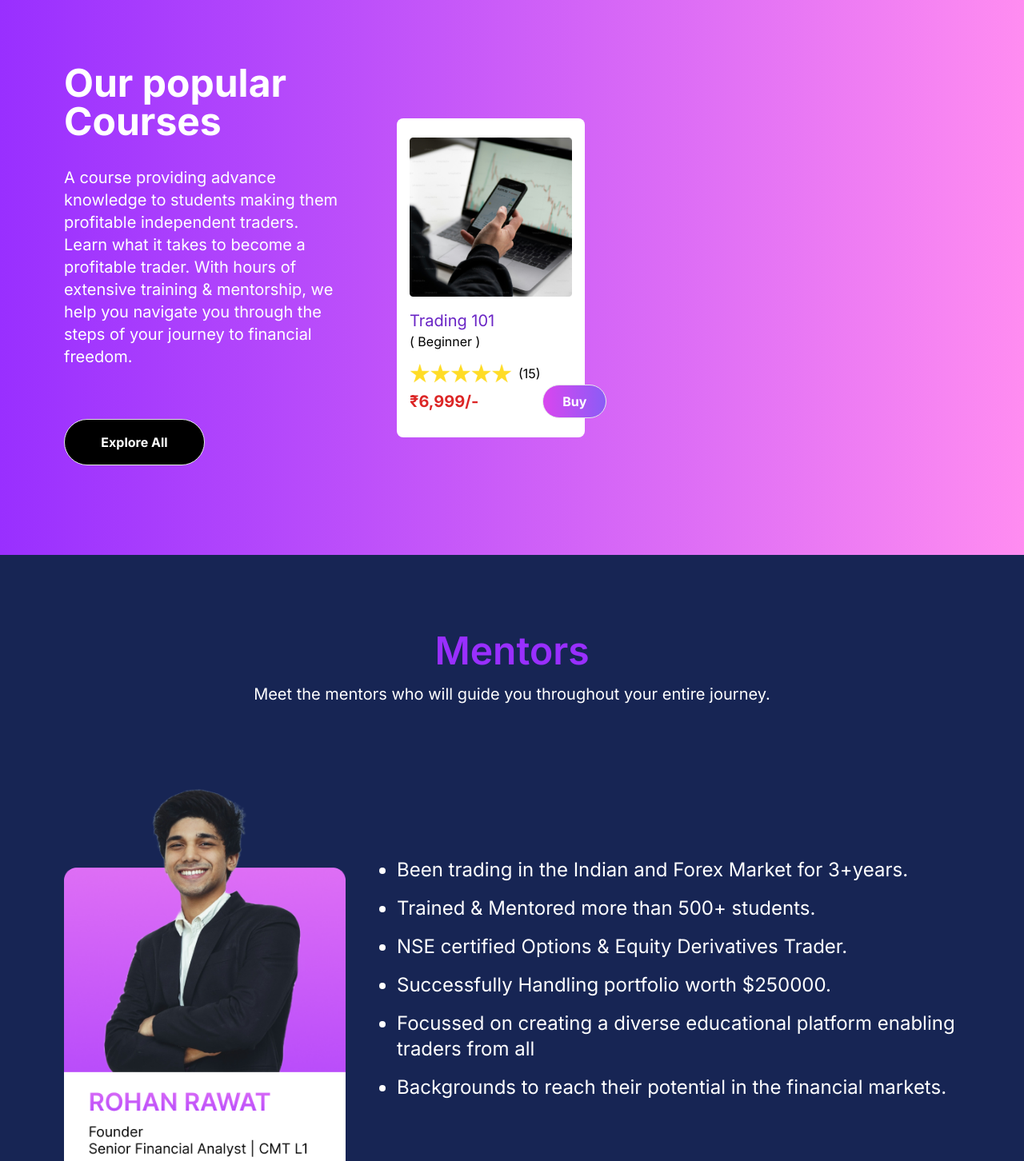
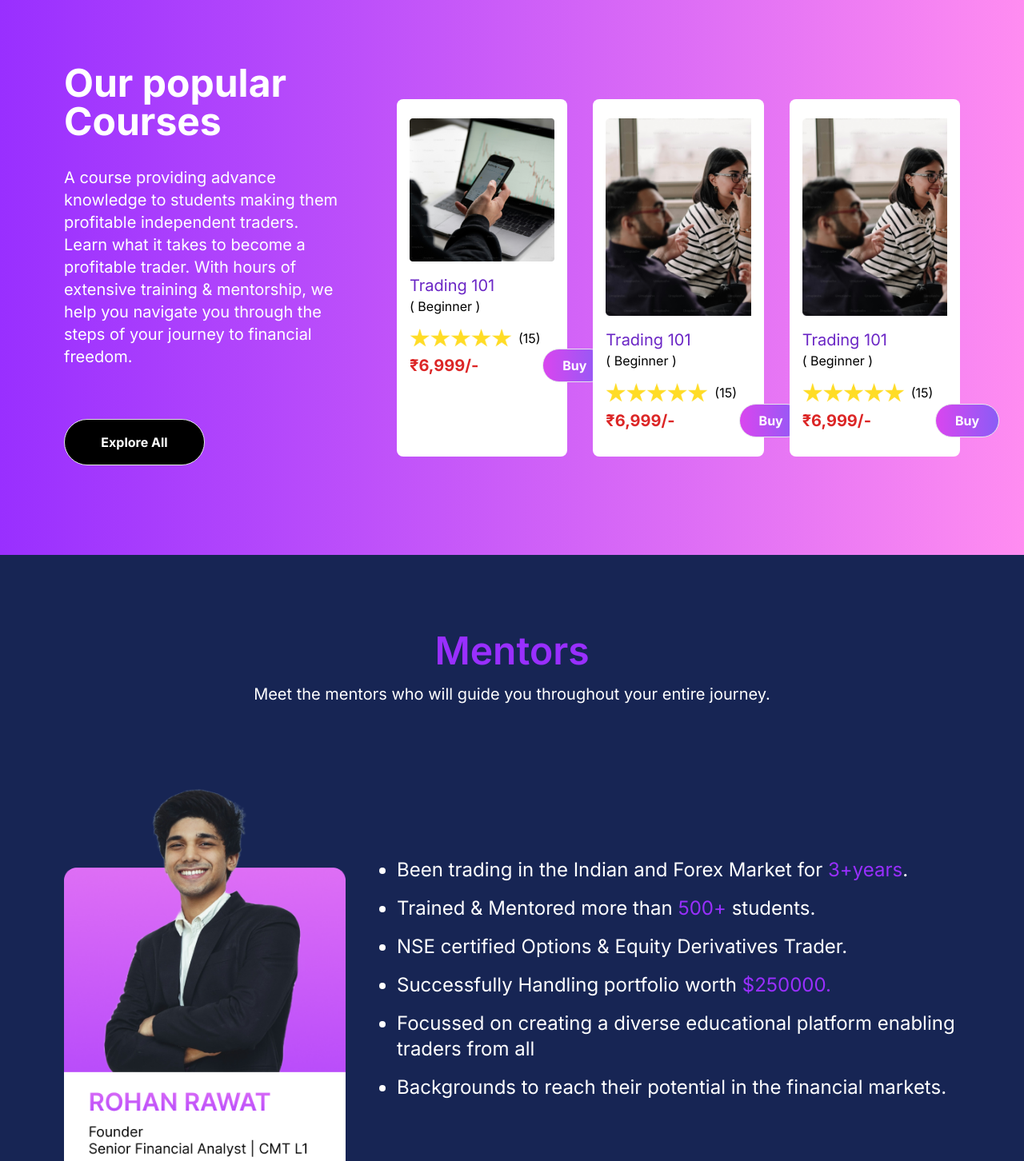
Before and after one commit to mansisuresh8/know-trade, a Next.js app: page / in a window 1280 px wide. Shown: the part 1680-3132 px from the top of the page at 80% size. Built offline with nearby package versions, Linux system fonts and the light colour scheme.

Commit message:
updates new

```diff
--- a/src/components/home/CoursesSection.jsx
+++ b/src/components/home/CoursesSection.jsx
@@ -23,7 +23,7 @@ const CoursesSection = () => {
           </div>
 
           <div className="w-full lg:w-2/3">
-            <div className="grid grid-cols-3 ">
+            <div className="grid grid-cols-3 gap-8 w-full">
               <div className="bg-white text-black rounded-lg px-4 py-6 ">
                 <div className="w-full">
                   <Image
@@ -39,7 +39,7 @@ const CoursesSection = () => {
                     <p className="text-[#6A25C5] text-xl">Trading 101</p>
                     <p>( Beginner )</p>
                   </div>
-                  <div  className="flex justify-start  items-start">
+                  <div className="flex justify-start  items-start">
                     <div className="w-32">
                       <img src="/images/home/star.png" alt="" />
                     </div>
@@ -49,12 +49,77 @@ const CoursesSection = () => {
                     <div className="flex justify-between items-center ">
                       <p className="text-xl text-red-600 font-bold">₹6,999/-</p>
                       <section className="w-full px-20">
-                      <div className="bg-gradient-to-l from-violet-500 to-fuchsia-500 text-white rounded-full border text-center py-2 w-20  transition ease-in-out hover:-translate-y-1 hover:scale-110 duration-300">
-                        <button className="font-bold">Buy</button>
-                      </div>
-                    </section>
+                        <div className="bg-gradient-to-l from-violet-500 to-fuchsia-500 text-white rounded-full border text-center py-2 w-20  transition ease-in-out hover:-translate-y-1 hover:scale-110 duration-300">
+                          <button className="font-bold">Buy</button>
+                        </div>
+                      </section>
                     </div>
-
+                  </div>
+                </div>
+              </div>
+              <div className="bg-white text-black rounded-lg px-4 py-6 ">
+                <div className="w-full">
+                  <Image
+                    src={"/images/home/courses-section-3.png"}
+                    alt=""
+                    height={500}
+                    width={500}
+                    className="object-contain w-full"
+                  />
+                </div>
+                <div>
+                  <div className="flex flex-col justify-between items-start py-4">
+                    <p className="text-[#6A25C5] text-xl">Trading 101</p>
+                    <p>( Beginner )</p>
+                  </div>
+                  <div className="flex justify-start  items-start">
+                    <div className="w-32">
+                      <img src="/images/home/star.png" alt="" />
+                    </div>
+                    <p className="px-2">(15)</p>
+                  </div>
+                  <div className="">
+                    <div className="flex justify-between items-center ">
+                      <p className="text-xl text-red-600 font-bold">₹6,999/-</p>
+                      <section className="w-full px-20">
+                        <div className="bg-gradient-to-l from-violet-500 to-fuchsia-500 text-white rounded-full border text-center py-2 w-20  transition ease-in-out hover:-translate-y-1 hover:scale-110 duration-300">
+                          <button className="font-bold">Buy</button>
+                        </div>
+                      </section>
+                    </div>
+                  </div>
+                </div>
+              </div>
+              <div className="bg-white text-black rounded-lg px-4 py-6 ">
+                <div className="w-full">
+                  <Image
+                    src={"/images/home/courses-section-3.png"}
+                    alt=""
+                    height={500}
+                    width={500}
+                    className="object-contain w-full"
+                  />
+                </div>
+                <div>
+                  <div className="flex flex-col justify-between items-start py-4">
+                    <p className="text-[#6A25C5] text-xl">Trading 101</p>
+                    <p>( Beginner )</p>
+                  </div>
+                  <div className="flex justify-start  items-start">
+                    <div className="w-32">
+                      <img src="/images/home/star.png" alt="" />
+                    </div>
+                    <p className="px-2">(15)</p>
+                  </div>
+                  <div className="">
+                    <div className="flex justify-between items-center ">
+                      <p className="text-xl text-red-600 font-bold">₹6,999/-</p>
+                      <section className="w-full px-20">
+                        <div className="bg-gradient-to-l from-violet-500 to-fuchsia-500 text-white rounded-full border text-center py-2 w-20  transition ease-in-out hover:-translate-y-1 hover:scale-110 duration-300">
+                          <button className="font-bold">Buy</button>
+                        </div>
+                      </section>
+                    </div>
                   </div>
                 </div>
               </div>
--- a/src/components/home/MentorsSection.jsx
+++ b/src/components/home/MentorsSection.jsx
@@ -7,8 +7,10 @@ const MentorsSection = () => {
       <div className="container px-4 lg:px-20 ">
         <div className="flex flex-col justify-center items-center gap-4">
           <div className="flex justify-center items-center py-20">
-            <div >
-              <p className="text-5xl font-semibold text-center text-[#992FFF] py-4">Mentors</p>
+            <div>
+              <p className="text-5xl font-semibold text-center text-[#992FFF] py-4">
+                Mentors
+              </p>
               <p className="text-xl">
                 Meet the mentors who will guide you throughout your entire
                 journey.
@@ -33,11 +35,18 @@ const MentorsSection = () => {
               <div className="w-2/3">
                 <ul className="text-white list-disc text-2xl space-y-4">
                   <li>
-                    Been trading in the Indian and Forex Market for 3+years.
+                    Been trading in the Indian and Forex Market for{" "}
+                    <span className="text-[#992FFF]">3+years</span>.
                   </li>
-                  <li>Trained & Mentored more than 500+ students. </li>
+                  <li>
+                    Trained & Mentored more than{" "}
+                    <span className="text-[#992FFF]">500+</span> students.{" "}
+                  </li>
                   <li>NSE certified Options & Equity Derivatives Trader. </li>
-                  <li>Successfully Handling portfolio worth $250000. </li>
+                  <li>
+                    Successfully Handling portfolio worth{" "}
+                    <span className="text-[#992FFF]">$250000.</span>{" "}
+                  </li>
                   <li>
                     Focussed on creating a diverse educational platform enabling
                     traders from all
@@ -49,22 +58,18 @@ const MentorsSection = () => {
                 </ul>
               </div>
             </div>
-
-
           </section>
 
           <section className="flex flex-col justify-center items-center w-full gap-8">
             <div className="flex justify-between items-center w-full gap-16">
-
-
               <div className="w-2/3">
                 <ul className="text-white list-disc text-2xl space-y-4">
                   <li>
-                    Been trading in the Indian and Forex Market for 3+years.
+                    Been trading in the Indian and Forex Market for <span className="text-[#992FFF]">5+years.</span>
                   </li>
-                  <li>Trained & Mentored more than 500+ students. </li>
-                  <li>NSE certified Options & Equity Derivatives Trader. </li>
-                  <li>Successfully Handling portfolio worth $250000. </li>
+                  <li>Trained & Mentored more than <span className="text-[#992FFF]">700+</span> students.  </li>
+                  <li>NSE certified Options & Equity Derivatives Trader.  </li>
+                  <li>Successfully Handling portfolio worth <span className="text-[#992FFF]">$70000.</span>  </li>
                   <li>
                     Focussed on creating a diverse educational platform enabling
                     traders from all
@@ -88,8 +93,6 @@ const MentorsSection = () => {
                 </div>
               </div>
             </div>
-
-
           </section>
         </div>
       </div>
--- a/src/components/home/StudentFeedback.jsx
+++ b/src/components/home/StudentFeedback.jsx
@@ -14,7 +14,7 @@ const StudentFeedback = () => {
             </p>
           </div>
         </section>
-        <section className="grid grid-cols-2 gap-4">
+        <section className="grid grid-cols-2 gap-4 w-full">
           <div className="flex justify-start items-start flex-col bg-white text-black border shadow-md rounded-2xl p-4">
             <div className="flex justify-between items-center gap-80">
               <div>
--- a/src/components/home/WhyChooseUs.jsx
+++ b/src/components/home/WhyChooseUs.jsx
@@ -17,12 +17,12 @@ const WhyChooseUs = () => {
           </div>
 
           <div className="grid grid-cols-3 gap-4 w-full">
-            <div className="flex justify-center items-centerw-full bg-red-500">
+            <div className="flex justify-center items-centerw-full bg-red-500 w-full">
               <Image
                 src={"/images/home/why-choose-us-1.png"}
                 alt=""
                 height={500}
-                width={200}
+                width={500}
                 className="object-contain w-full"
               />
             </div>
```
Also changed, not shown: public/images/home/courses-section-2.png (added), public/images/home/courses-section-3.png (added).
